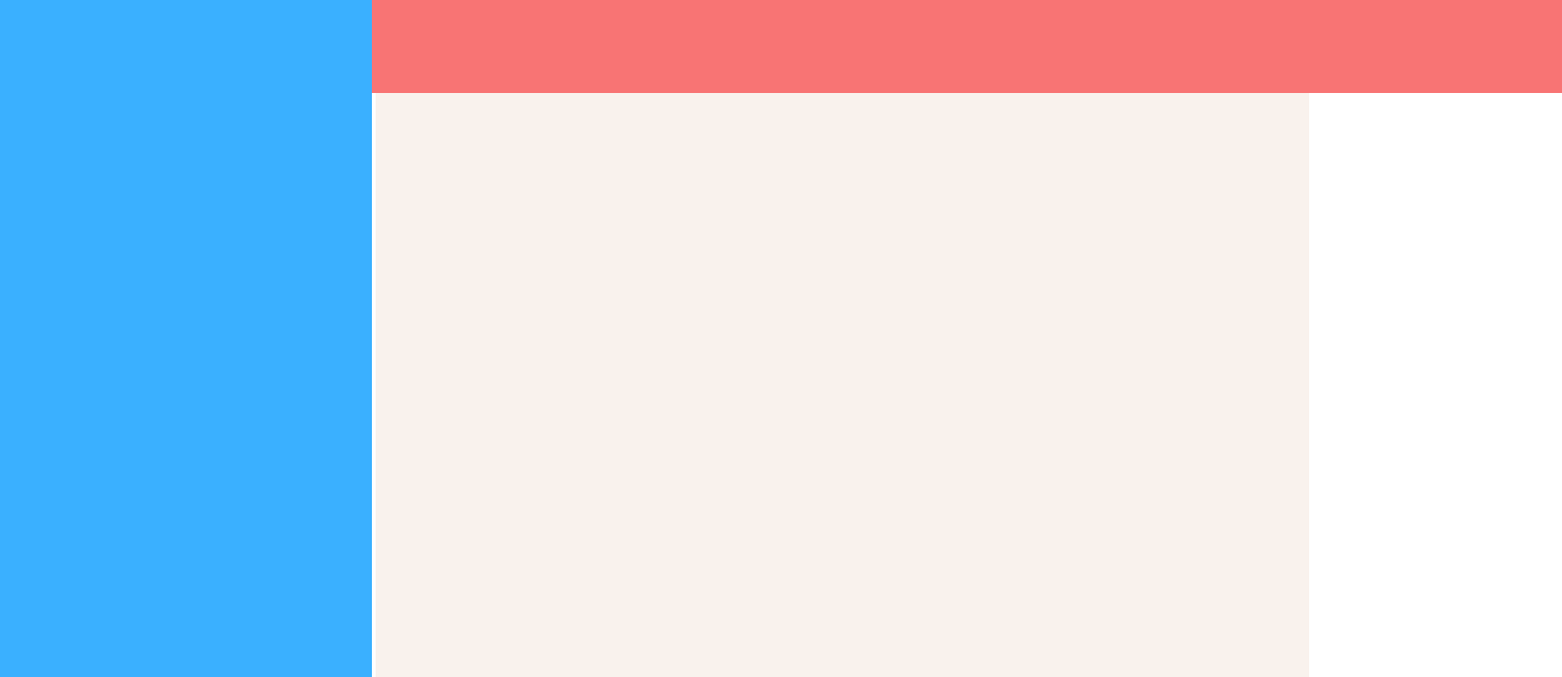
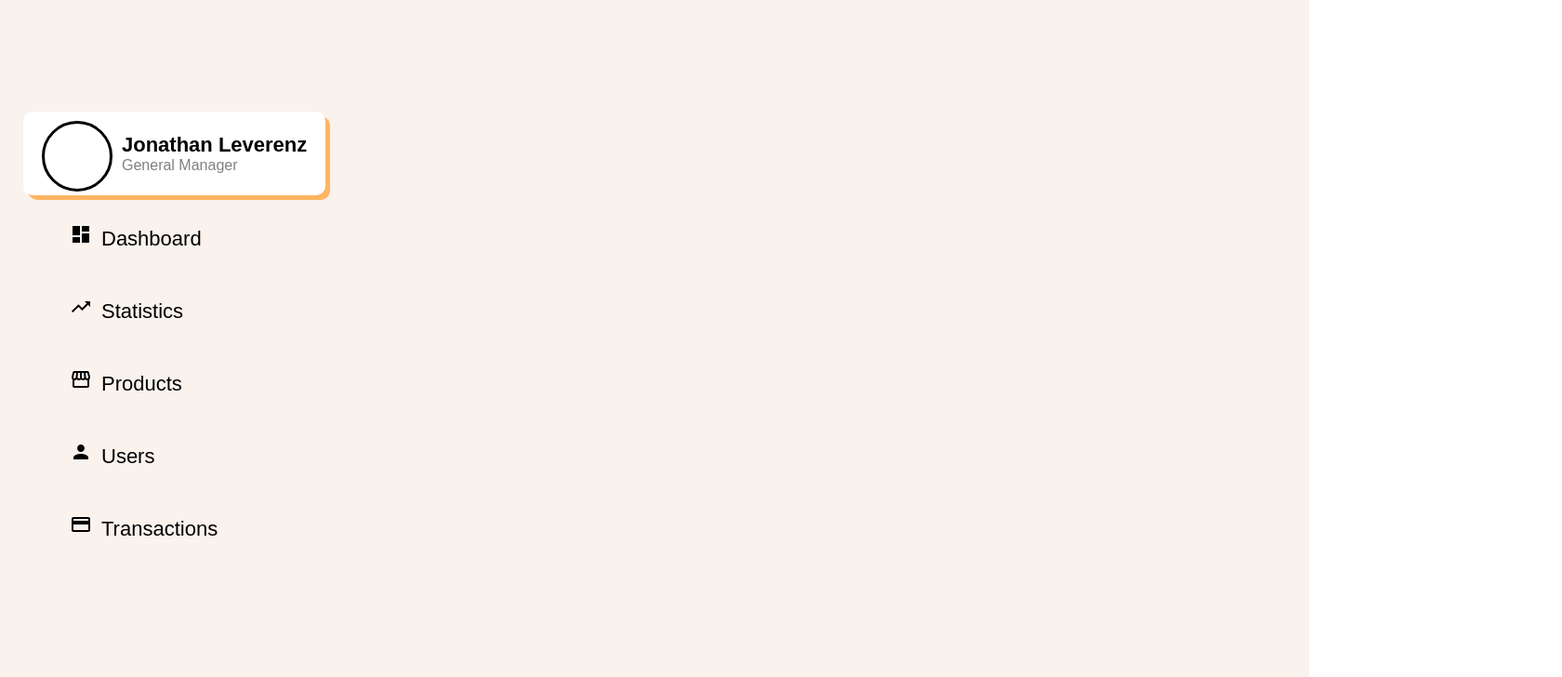
Before and after one commit to JonLev03-hub/admin-panel, a React (Create React App) app: page / in a window 1280 px wide. Shown: the top 728 px of the page at 93% size, 1680 px wide, since content can reach past the window. Built offline with nearby package versions, Linux system fonts and the light colour scheme.

Commit message:
added sidebar

```diff
--- a/package.json
+++ b/package.json
@@ -6,6 +6,7 @@
     "@emotion/react": "^11.9.3",
     "@emotion/styled": "^11.9.3",
     "@mui/icons-material": "^5.8.4",
+    "@mui/material": "^5.9.0",
     "@testing-library/jest-dom": "^5.16.4",
     "@testing-library/react": "^13.3.0",
     "@testing-library/user-event": "^13.5.0",
--- a/src/components/Navbar.js
+++ /dev/null
@@ -1,13 +0,0 @@
-import styled from "styled-components";
-import { colors } from "../globalStyles";
-const Container = styled.div`
-  background-color: ${colors.red};
-  width: 100%;
-  height: 100px;
-  position: absolute;
-  top: 0;
-  left: 400px;
-`;
-export default function Navbar() {
-  return <Container></Container>;
-}
--- a/src/components/Sidebar.js
+++ b/src/components/Sidebar.js
@@ -1,16 +1,112 @@
 import styled from "styled-components";
 import { colors } from "../globalStyles";
 import { useState } from "react";
+import {
+  Dashboard,
+  TrendingUp,
+  Storefront,
+  Person,
+  CreditCard,
+} from "@mui/icons-material";
 const Container = styled.div`
   position: absolute;
   top: 0;
   left: 0;
-  width: 400px;
-  height: 100%;
-  background-color: ${colors.blue};
-  border-right: 4px solid white;
+  min-width: 300px;
+  height: 90vh;
+  padding: 5vh 25px;
 `;
+const Profile = styled.div`
+  background-color: white;
+  padding: 10px;
+  height: 70px;
+  border-radius: 10px;
+  margin-top: 10vh;
+  box-shadow: 5px 5px 0px ${colors.orange};
+  display: flex;
+`;
+const ProfileIcon = styled.div`
+  background-color: white;
+  border: 3px solid black;
+  border-radius: 50%;
+  height: 70px;
+  width: 70px;
+  margin-left: 10px;
+  border-radius: 50%;
+  display: inline-block;
+`;
+const TextContainer = styled.div`
+  display: inline-flex;
+  flex-direction: column;
+  justify-content: center;
+  padding: 10px;
+`;
+const Name = styled.span`
+  font-size: 22px;
+  font-weight: bold;
+  display: block;
+`;
+const Title = styled.span`
+  display: block;
+  font-weight: 18px;
+  color: grey;
+`;
+const Page = styled.div``;
+const NavList = styled.ul`
+  list-style: none;
+  padding-left: 20px;
+  font-size: 22px;
+  line-height: 22px;
+`;
+const NavOption = styled.li`
+  padding: 20px;
+  margin: 10px;
+  border-radius: 20px;
+  cursor: pointer;
+  text-aign: center;
+  transition: 0.2s;
+  :hover {
+    color: ${colors.orange};
+    transform: scale(1.05);
+  }
+  * {
+    margin-right: 10px;
+  }
+`;
+
 export default function Sidebar() {
   const [open, setOpen] = useState(true);
-  return <Container></Container>;
+  return (
+    <Container>
+      <Profile>
+        <ProfileIcon />
+        <TextContainer>
+          <Name>Jonathan Leverenz</Name>
+          <Title>General Manager</Title>
+        </TextContainer>
+      </Profile>
+      <NavList>
+        <NavOption>
+          <Dashboard />
+          Dashboard
+        </NavOption>
+        <NavOption>
+          <TrendingUp />
+          Statistics
+        </NavOption>
+        <NavOption>
+          <Storefront />
+          Products
+        </NavOption>
+        <NavOption>
+          <Person />
+          Users
+        </NavOption>
+        <NavOption>
+          <CreditCard />
+          Transactions
+        </NavOption>
+      </NavList>
+    </Container>
+  );
 }
--- a/src/index.css
+++ b/src/index.css
@@ -1,4 +1,6 @@
 * {
     margin:0;
     padding:0;
+    font-family: Arial, Helvetica, sans-serif;
+    font-weight: 100;
 }
--- a/src/pages/Home.js
+++ b/src/pages/Home.js
@@ -1,7 +1,6 @@
 import Sidebar from "../components/Sidebar";
 import styled from "styled-components";
 import { colors } from "../globalStyles";
-import Navbar from "../components/Navbar";
 const Container = styled.div`
   width: 90vw;
   padding: 0 10vw;
@@ -14,9 +13,7 @@ export default function Home() {
     <>
       <Container>
         <Sidebar />
-        <Main>
-          <Navbar />
-        </Main>
+        <Main></Main>
       </Container>
     </>
   );
```
Also changed, not shown: 1 other file (tests, documents, lock files or other folders).
